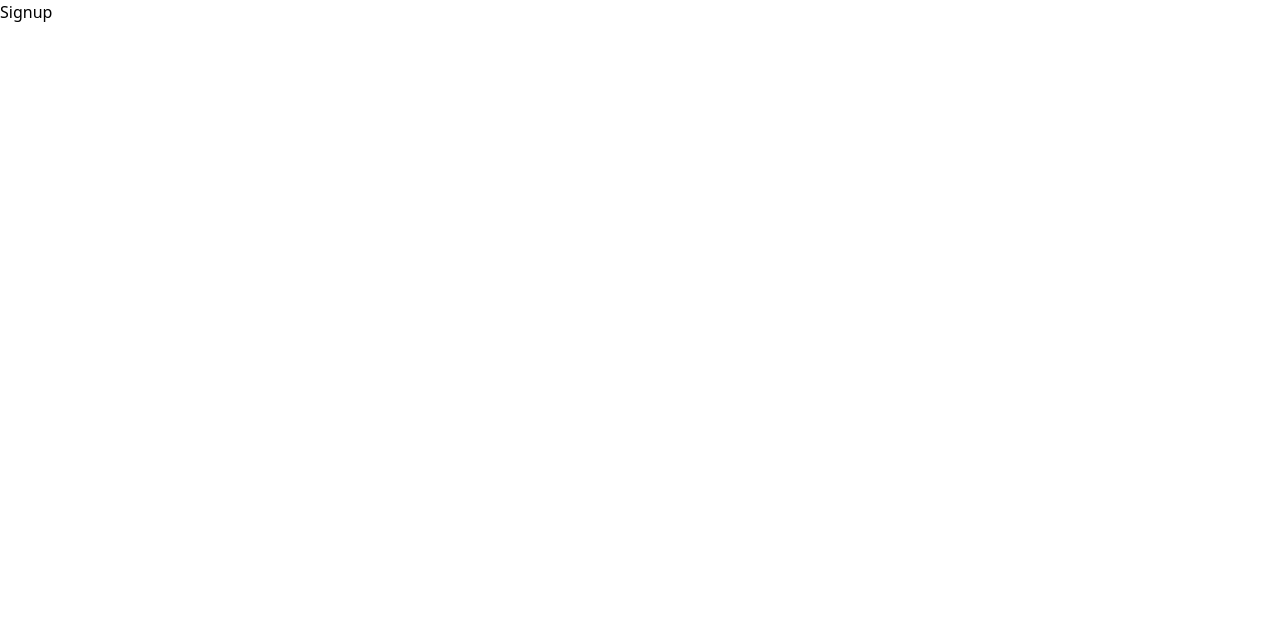
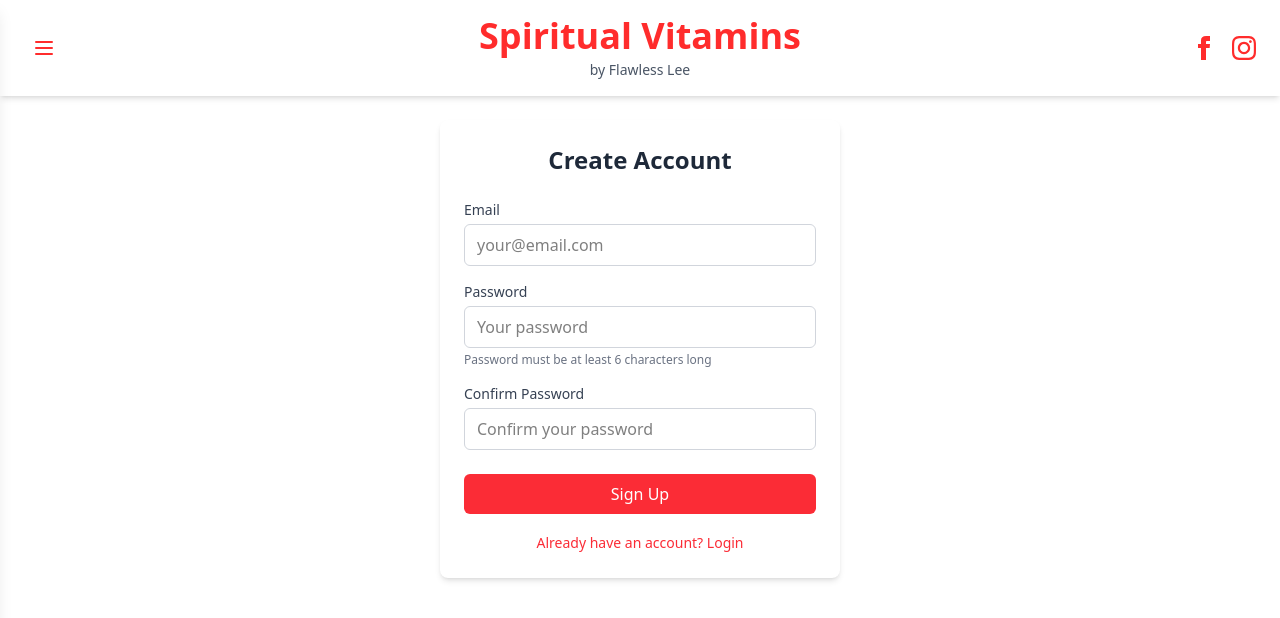
Before and after one commit to Dimmsum/spiritualvitamins, a React (Vite) app in the folder spiritual-vitamins/: page /signup in a window 1280 px wide. Shown: the top 618 px of the page. Built offline with nearby package versions, Linux system fonts and the light colour scheme.

Commit message:
login, signup done need to fix email  confirm

```diff
--- a/spiritual-vitamins/src/components/Auth.jsx
+++ b/spiritual-vitamins/src/components/Auth.jsx
@@ -1,34 +1,193 @@
 // src/components/Auth.jsx
-import { useState } from 'react';
+import { useState, useEffect } from 'react';
 import { supabase } from '../lib/supabaseClient';
+import { useLocation, useNavigate } from 'react-router-dom';
 
 function Auth() {
   const [loading, setLoading] = useState(false);
   const [email, setEmail] = useState('');
   const [password, setPassword] = useState('');
+  const [confirmPassword, setConfirmPassword] = useState('');
+  const [authMode, setAuthMode] = useState('signin'); // 'signin' or 'signup'
+  const location = useLocation();
+  const navigate = useNavigate();
+
+  // Set initial mode based on the current route
+  useEffect(() => {
+    if (location.pathname === '/signup') {
+      setAuthMode('signup');
+    } else {
+      setAuthMode('signin');
+    }
+  }, [location.pathname]);
 
   const handleSignUp = async (e) => {
     e.preventDefault();
+
+    // Validate passwords match
+    if (password !== confirmPassword) {
+      alert('Passwords do not match');
+      return;
+    }
+
     setLoading(true);
-    const { error } = await supabase.auth.signUp({
+    try {
+      // Standard signup
+      const { data, error } = await supabase.auth.signUp({
         email,
         password,
       });
-    if (error) alert(error.message);
-    else alert('Check your email for the confirmation link!');
+
+      if (error) throw error;
+
+      // Manually confirm the user in Supabase
+      // Note: This requires proper configuration in your Supabase project
+      // You may need to disable email confirmation in your Supabase Auth settings
+
+      alert('Account created successfully! You can now log in.');
+      // Reset fields
+      setEmail('');
+      setPassword('');
+      setConfirmPassword('');
+      // Switch to login mode
+      setAuthMode('signin');
+    } catch (error) {
+      alert('Error during signup: ' + error.message);
+    } finally {
       setLoading(false);
+    }
   };
 
   const handleSignIn = async (e) => {
     e.preventDefault();
     setLoading(true);
-    const { error } = await supabase.auth.signInWithPassword({
+
+    try {
+      const { data, error } = await supabase.auth.signInWithPassword({
         email,
         password,
       });
-    if (error) alert(error.message);
+
+      if (error) {
+        // Check if this is an email confirmation error
+        if (error.message.includes('Email not confirmed')) {
+          // Try to manually confirm the user
+          await handleManualConfirmation();
+        } else {
+          throw error;
+        }
+      } else {
+        // Login successful
+        alert('Login successful!');
+        navigate('/'); // Redirect to home page
+      }
+    } catch (error) {
+      alert('Error signing in: ' + error.message);
+    } finally {
       setLoading(false);
+    }
   };
 
-  // Component JSX here
+  // Function to handle manual confirmation as a workaround
+  const handleManualConfirmation = async () => {
+    try {
+      alert("Your email wasn't confirmed yet. Please check your email for a confirmation link or try signing up again.");
+
+      // Alternative approach: Use admin functions to confirm the user
+      // This requires server-side code or Supabase Functions
+      // Not implemented here as it requires backend access
+    } catch (error) {
+      console.error('Manual confirmation failed:', error);
     }
+  };
+
+  return (
+    <div className="w-full max-w-md mx-auto p-6">
+      <div className="bg-white rounded-lg shadow-md p-6">
+        <h2 className="text-2xl font-bold text-center mb-6 text-gray-800">
+          {authMode === 'signin' ? 'Login' : 'Create Account'}
+        </h2>
+
+        <form onSubmit={authMode === 'signin' ? handleSignIn : handleSignUp}>
+          <div className="mb-4">
+            <label htmlFor="email" className="block text-sm font-medium text-gray-700 mb-1">
+              Email
+            </label>
+            <input
+              id="email"
+              type="email"
+              value={email}
+              onChange={(e) => setEmail(e.target.value)}
+              required
+              className="w-full px-3 py-2 border border-gray-300 rounded-md focus:outline-none focus:ring-2 focus:ring-red-500/50"
+              placeholder="your@email.com"
+            />
+          </div>
+
+          <div className="mb-4">
+            <label htmlFor="password" className="block text-sm font-medium text-gray-700 mb-1">
+              Password
+            </label>
+            <input
+              id="password"
+              type="password"
+              value={password}
+              onChange={(e) => setPassword(e.target.value)}
+              required
+              className="w-full px-3 py-2 border border-gray-300 rounded-md focus:outline-none focus:ring-2 focus:ring-red-500/50"
+              placeholder="Your password"
+            />
+            {authMode === 'signup' && (
+              <p className="mt-1 text-xs text-gray-500">
+                Password must be at least 6 characters long
+              </p>
+            )}
+          </div>
+
+          {authMode === 'signup' && (
+            <div className="mb-6">
+              <label htmlFor="confirm-password" className="block text-sm font-medium text-gray-700 mb-1">
+                Confirm Password
+              </label>
+              <input
+                id="confirm-password"
+                type="password"
+                value={confirmPassword}
+                onChange={(e) => setConfirmPassword(e.target.value)}
+                required
+                className="w-full px-3 py-2 border border-gray-300 rounded-md focus:outline-none focus:ring-2 focus:ring-red-500/50"
+                placeholder="Confirm your password"
+              />
+            </div>
+          )}
+
+          <button
+            type="submit"
+            disabled={loading}
+            className="w-full py-2 px-4 bg-red-500 hover:bg-red-600 text-white font-medium rounded-md transition-colors focus:outline-none focus:ring-2 focus:ring-red-500 focus:ring-offset-2 disabled:opacity-50"
+          >
+            {loading ? 'Loading...' : authMode === 'signin' ? 'Login' : 'Sign Up'}
+          </button>
+        </form>
+
+        <div className="mt-4 text-center">
+          <button
+            onClick={() => {
+              setAuthMode(authMode === 'signin' ? 'signup' : 'signin');
+              // Reset form fields when switching modes
+              setPassword('');
+              setConfirmPassword('');
+            }}
+            className="text-sm text-red-500 hover:text-red-700"
+          >
+            {authMode === 'signin'
+              ? "Don't have an account? Sign up"
+              : "Already have an account? Login"}
+          </button>
+        </div>
+      </div>
+    </div>
+  );
+}
+
+export default Auth;
--- a/spiritual-vitamins/src/pages/Login.jsx
+++ b/spiritual-vitamins/src/pages/Login.jsx
@@ -1,10 +1,16 @@
+// src/pages/Login.jsx
+import React from 'react';
+import Auth from '../components/Auth';
+import Header from '../components/Header';
 
+const Login = () => {
+  return (
+    <>
+      <Header />
+        <Auth />
 
-const Login=()=>{
-    return(
-    <>
-    <h1>Login</h1>
+    </>
+  );
+};
 
-    </>);
-}
-export default Login
+export default Login;
--- a/spiritual-vitamins/src/pages/Signup.jsx
+++ b/spiritual-vitamins/src/pages/Signup.jsx
@@ -1,10 +1,30 @@
+// src/pages/Signup.jsx
+import React, { useEffect } from 'react';
+import Auth from '../components/Auth';
+import Header from '../components/Header';
 
+const Signup = () => {
+  // Set the Auth component to signup mode initially
+  useEffect(() => {
+    // We'll modify the Auth component to accept an initialMode prop
+    // This is a simple way to communicate with the component
+    const authElement = document.querySelector('form');
+    if (authElement) {
+      // Trigger a click on the mode switch button to change to signup
+      const modeSwitchButton = document.querySelector('button[class*="text-red-500"]');
+      if (modeSwitchButton && modeSwitchButton.textContent.includes("Don't have an account")) {
+        modeSwitchButton.click();
+      }
+    }
+  }, []);
 
-const Signup=()=>{
-    return(
+  return (
     <>
-    <h1>Signup</h1>
+      <Header />
+        <Auth />
 
-    </>);
-}
-export default Signup
+    </>
+  );
+};
+
+export default Signup;
```
Lines whose indentation alone changed are shown as unchanged.
